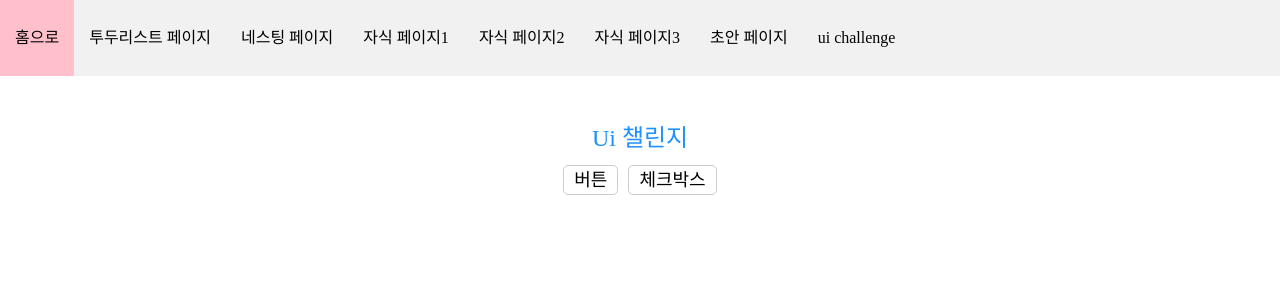
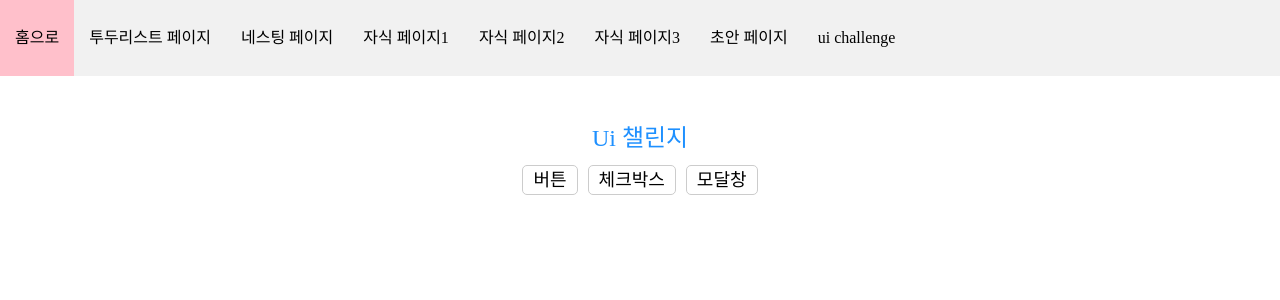
Before and after one commit to seongEun95/react-lesson, a React (Create React App) app: page /ui in a window 1280 px wide. Shown: the top 300 px of the page. Built offline with nearby package versions, Linux system fonts and the light colour scheme.

Commit message:
ui페이지에 모달 페이지 추가

```diff
--- a/src/page/uiChallenge/UiChallengePage.tsx
+++ b/src/page/uiChallenge/UiChallengePage.tsx
@@ -14,6 +14,7 @@ export default function UiChallengePage() {
           <li css={list}>
             <Link to="/ui/button">버튼</Link>
             <Link to="/ui/checkbox">체크박스</Link>
+            <Link to="/ui/modal">모달창</Link>
           </li>
         </ul>
       </div>
```
